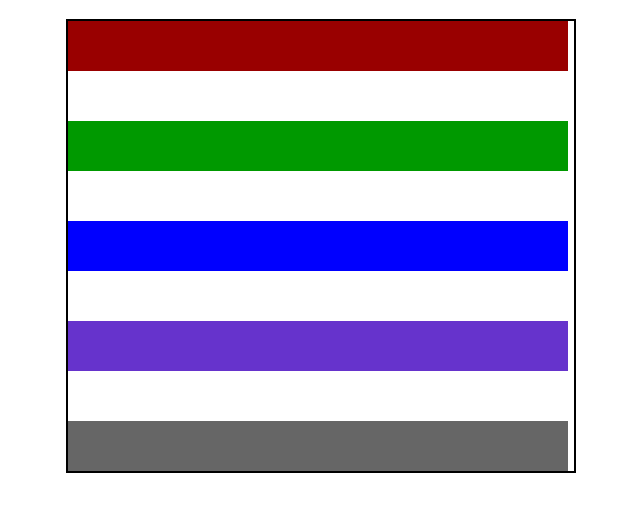
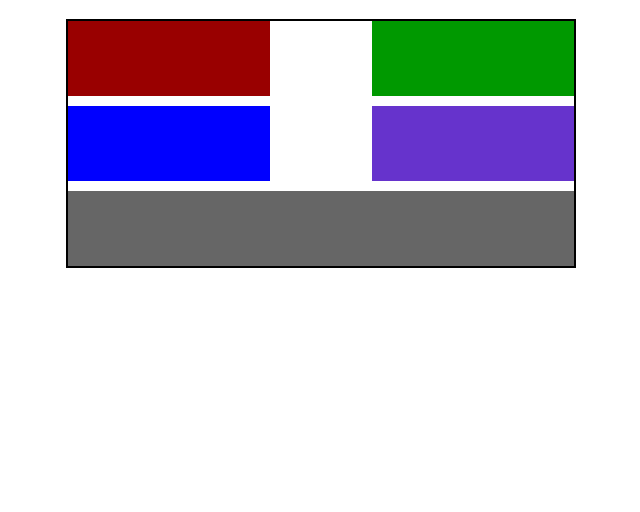
Before and after one commit to andreserenaquintilla/Ejercicios_Dise-o_Web, a plain HTML site: page UD2_HTML5_CSS3_Conceptos_Básicos/HTML_Ejercicio_6/index.html in a window 1280 px wide. Shown: the part 82-594 px from the top of the page, without its empty margins (319-959 px from the left). Drawn offline with Linux system fonts and the light colour scheme.

Commit message:
He avanzado con los ejercicios 2.6

```diff
--- a/UD2_HTML5_CSS3_Conceptos_Básicos/HTML_Ejercicio_6/css2.css
+++ b/UD2_HTML5_CSS3_Conceptos_Básicos/HTML_Ejercicio_6/css2.css
@@ -1,4 +1,3 @@
-
 h1 {
   font-family: Tahoma, Geneva, sans-serif;
   text-align: center;
@@ -7,47 +6,57 @@ h1 {
   padding: 10px;
 }
 
-.red { background-color: #900;}
-.green { background-color: #090; }
-.blue { background-color: #00F; }
-.purple { background-color: #63C; }
-.grey { background-color: #666; }
+.red {
+  background-color: #900;
+}
+.green {
+  background-color: #090;
+}
+.blue {
+  background-color: #00f;
+}
+.purple {
+  background-color: #63c;
+}
+.grey {
+  background-color: #666;
+}
 
 .container {
-    background-color: #FFF;
+  background-color: #fff;
   width: 40%;
   height: 70%;
-    min-height: 400px;
+  align-content: space-around;
   margin: auto;
   border: 2px solid black;
+  display: flex;
 }
 
 /* SOLUCIÓN */
 .container {
   display: flex;
-  gap: 50px;
-  flex-wrap:  wrap;
+  row-gap: 10px;
+  flex-wrap: wrap;
+  justify-content: space-between;
 }
 
 .red {
-  width: 500px;
-  height: 50px;
+  width: 40%;
+  height: 75px;
 }
 .green {
-  width: 500px;
-  height: 50px;
-  flex-direction: row-reverse;
-  justify-content:flex-end;
+  width: 40%;
+  height: 75px;
 }
 .blue {
-  width: 500px;
-  height: 50px;
+  width: 40%;
+  height: 75px;
 }
 .purple {
-  width: 500px;
-  height: 50px;
+  width: 40%;
+  height: 75px;
 }
 .grey {
-  width: 500px;
-  height: 50px;
+  width: 100%;
+  height: 75px;
 }
--- a/UD2_HTML5_CSS3_Conceptos_Básicos/HTML_Ejercicio_6/css1.css
+++ b/UD2_HTML5_CSS3_Conceptos_Básicos/HTML_Ejercicio_6/css3.css
@@ -7,7 +7,7 @@ h1 {
     padding: 10px;
 }
 
-.red { background-color: #900; }
+.red { background-color: #900;}
 .green { background-color: #090; }
 .blue { background-color: #00F; }
 .purple { background-color: #63C; }
@@ -15,7 +15,7 @@ h1 {
 
 .container {
     background-color: #FFF;
-    width: 50%;
+    width: 40%;
     height: 70%;
     min-height: 400px;
     margin: auto;
@@ -24,7 +24,30 @@ h1 {
 
 /* SOLUCIÓN */
 .container {
+  display: flex;
+  gap: 50px;
+  flex-wrap:  wrap;
 }
 
-.item {
+.red {
+  width: 500px;
+  height: 50px;
 }
+.green {
+  width: 500px;
+  height: 50px;
+  flex-direction: row-reverse;
+  justify-content:flex-end;
+}
+.blue {
+  width: 500px;
+  height: 50px;
+}
+.purple {
+  width: 500px;
+  height: 50px;
+}
+.grey {
+  width: 500px;
+  height: 50px;
+}
--- /dev/null
+++ b/UD2_HTML5_CSS3_Conceptos_Básicos/HTML_Ejercicio_6/css4.css
@@ -0,0 +1,53 @@
+
+h1 {
+    font-family: Tahoma, Geneva, sans-serif;
+    text-align: center;
+    color: #000;
+    font-weight: normal;
+    padding: 10px;
+}
+
+.red { background-color: #900;}
+.green { background-color: #090; }
+.blue { background-color: #00F; }
+.purple { background-color: #63C; }
+.grey { background-color: #666; }
+
+.container {
+    background-color: #FFF;
+    width: 40%;
+    height: 70%;
+    min-height: 400px;
+    margin: auto;
+    border: 2px solid black;
+}
+
+/* SOLUCIÓN */
+.container {
+  display: flex;
+  gap: 50px;
+  flex-wrap:  wrap;
+}
+
+.red {
+  width: 500px;
+  height: 50px;
+}
+.green {
+  width: 500px;
+  height: 50px;
+  flex-direction: row-reverse;
+  justify-content:flex-end;
+}
+.blue {
+  width: 500px;
+  height: 50px;
+}
+.purple {
+  width: 500px;
+  height: 50px;
+}
+.grey {
+  width: 500px;
+  height: 50px;
+}
--- /dev/null
+++ b/UD2_HTML5_CSS3_Conceptos_Básicos/HTML_Ejercicio_6/css5.css
@@ -0,0 +1,53 @@
+
+h1 {
+    font-family: Tahoma, Geneva, sans-serif;
+    text-align: center;
+    color: #000;
+    font-weight: normal;
+    padding: 10px;
+}
+
+.red { background-color: #900;}
+.green { background-color: #090; }
+.blue { background-color: #00F; }
+.purple { background-color: #63C; }
+.grey { background-color: #666; }
+
+.container {
+    background-color: #FFF;
+    width: 40%;
+    height: 70%;
+    min-height: 400px;
+    margin: auto;
+    border: 2px solid black;
+}
+
+/* SOLUCIÓN */
+.container {
+  display: flex;
+  gap: 50px;
+  flex-wrap:  wrap;
+}
+
+.red {
+  width: 500px;
+  height: 50px;
+}
+.green {
+  width: 500px;
+  height: 50px;
+  flex-direction: row-reverse;
+  justify-content:flex-end;
+}
+.blue {
+  width: 500px;
+  height: 50px;
+}
+.purple {
+  width: 500px;
+  height: 50px;
+}
+.grey {
+  width: 500px;
+  height: 50px;
+}
--- /dev/null
+++ b/UD2_HTML5_CSS3_Conceptos_Básicos/HTML_Ejercicio_6/css6.css
@@ -0,0 +1,53 @@
+
+h1 {
+    font-family: Tahoma, Geneva, sans-serif;
+    text-align: center;
+    color: #000;
+    font-weight: normal;
+    padding: 10px;
+}
+
+.red { background-color: #900;}
+.green { background-color: #090; }
+.blue { background-color: #00F; }
+.purple { background-color: #63C; }
+.grey { background-color: #666; }
+
+.container {
+    background-color: #FFF;
+    width: 40%;
+    height: 70%;
+    min-height: 400px;
+    margin: auto;
+    border: 2px solid black;
+}
+
+/* SOLUCIÓN */
+.container {
+  display: flex;
+  gap: 50px;
+  flex-wrap:  wrap;
+}
+
+.red {
+  width: 500px;
+  height: 50px;
+}
+.green {
+  width: 500px;
+  height: 50px;
+  flex-direction: row-reverse;
+  justify-content:flex-end;
+}
+.blue {
+  width: 500px;
+  height: 50px;
+}
+.purple {
+  width: 500px;
+  height: 50px;
+}
+.grey {
+  width: 500px;
+  height: 50px;
+}
```
Also changed, not shown: UD2_HTML5_CSS3_Conceptos_Básicos/HTML_Ejercicio_5/css8.css (+16 -19 lines), UD2_HTML5_CSS3_Conceptos_Básicos/HTML_Ejercicio_6/css7.css (added, +53 -0 lines), UD2_HTML5_CSS3_Conceptos_Básicos/HTML_Ejercicio_6/css8.css (added, +53 -0 lines), 2 other files. Lines whose indentation alone changed are shown as unchanged.
